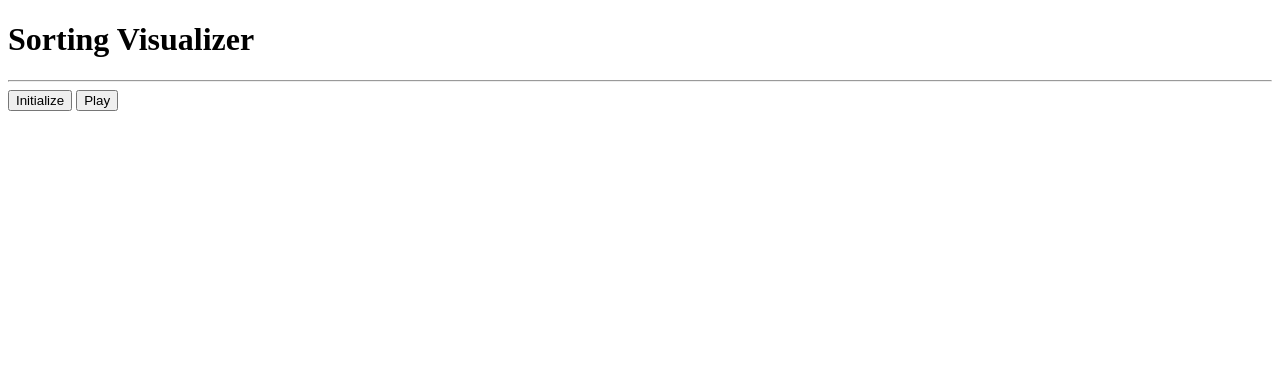
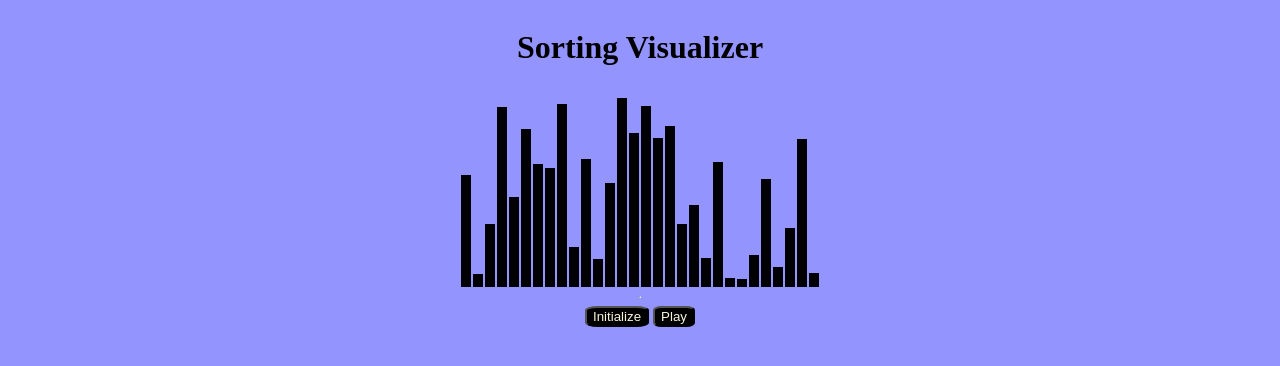
Before and after one commit to Vaish288/Sorting, a plain HTML site: page index.html in a window 1280 px wide. Drawn offline with Linux system fonts and the light colour scheme; the site is published under a folder, as on GitHub Pages, so addresses that start at the root find nothing.

Commit message:
Update index.html

```diff
--- a/index.html
+++ b/index.html
@@ -1,7 +1,7 @@
 <!DOCTYPE html>
  <head>
     <title>Sorting Visualizer</title>
-    <link rel="stylesheet" href="/style.css">
+    <link rel="stylesheet" href="sorting/style.css">
  </head>
 
 <body>
@@ -13,7 +13,7 @@
         <button onclick="init()">Initialize</button>
         <button onclick="play()">Play</button>
     </div>
-    <script src="/script.js"></script>
+    <script src="sorting/script.js"></script>
 </body>
 
 </html>
```
